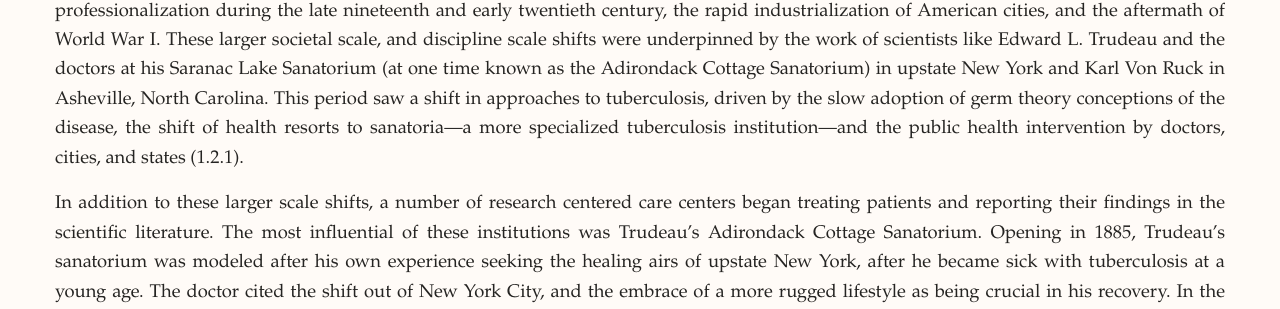
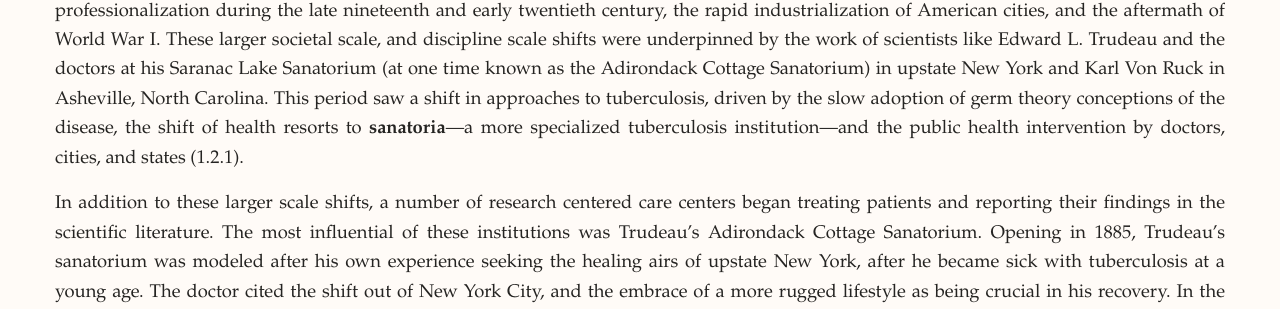
Before and after one commit to TuberculosisSpecimen/diss, a Jekyll site: the page built from _items/2022-07-18-Brains-In-Jars-3.1.md, in a window 1280 px wide and 900 px high, scrolled down 1153 px. Shown: the part 141-450 px from the top of the window. Built offline with Jekyll 4.4.1, drawn with Linux system fonts in a browser that asks for light colours; nearby versions of some CDN libraries; some web fonts are replaced.

Commit message:
Update 2022-07-18-Brains-In-Jars-3.1.md
Added bold to definition

```diff
--- a/_items/2022-07-18-Brains-In-Jars-3.1.md
+++ b/_items/2022-07-18-Brains-In-Jars-3.1.md
@@ -101,7 +101,7 @@
 1905-1906.
 <hr>
 <br>
-In the decades following Koch’s influential 1882 essay, Die Aetiologie der Tuberkuose, American tuberculosis research made large strides profesionally and culturally. This period also saw the rise of American medical schools, these medical school’s centralization and professionalization during the late nineteenth and early twentieth century, the rapid industrialization of American cities, and the aftermath of World War I. These larger societal scale, and discipline scale shifts were underpinned by the work of scientists like <span class="opaque-lines">Edward L. Trudeau and the <span class="partial-lines">doctors at his Saranac Lake Sanatorium</span> (at one time known as the Adirondack Cottage Sanatorium) in upstate New York and Karl Von Ruck in Asheville, North Carolina.</span> This period saw a shift in approaches to tuberculosis, driven by the slow adoption of germ theory conceptions of the disease, the shift of health resorts to <span id="word-tooltip">sanatoria</span>---a more specialized tuberculosis institution---and the public health intervention by doctors, cities, and states (1.2.1).
+In the decades following Koch’s influential 1882 essay, Die Aetiologie der Tuberkuose, American tuberculosis research made large strides profesionally and culturally. This period also saw the rise of American medical schools, these medical school’s centralization and professionalization during the late nineteenth and early twentieth century, the rapid industrialization of American cities, and the aftermath of World War I. These larger societal scale, and discipline scale shifts were underpinned by the work of scientists like <span class="opaque-lines">Edward L. Trudeau and the <span class="partial-lines">doctors at his Saranac Lake Sanatorium</span> (at one time known as the Adirondack Cottage Sanatorium) in upstate New York and Karl Von Ruck in Asheville, North Carolina.</span> This period saw a shift in approaches to tuberculosis, driven by the slow adoption of germ theory conceptions of the disease, the shift of health resorts to <span id="word-tooltip">**sanatoria**</span>---a more specialized tuberculosis institution---and the public health intervention by doctors, cities, and states (1.2.1).
 
 In addition to these larger scale shifts, a number of research centered care centers began treating patients and reporting their findings in the scientific literature. The most influential of these institutions was Trudeau’s Adirondack Cottage Sanatorium. Opening in 1885, Trudeau’s sanatorium was modeled after his own experience seeking the healing airs of upstate New York, after he became sick with tuberculosis at a young age. The doctor cited the shift out of New York City, and the embrace of a more rugged lifestyle as being crucial in his recovery. In the years following its opening, the Saranac Lake Sanatorium would both treat and study the patients that came under its care. Trudeau and his sanatorium became a key aspirational figure in the study and treatment of tuberculosis, inasmuch as the cultural an scientific work engaged by the sanatorium (1.2.1).
 
```
